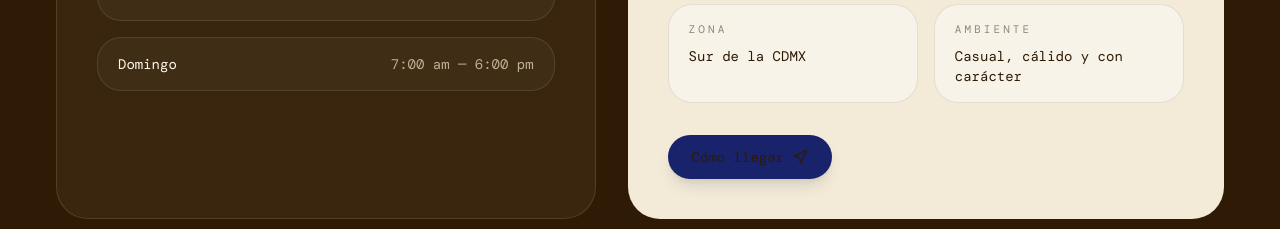
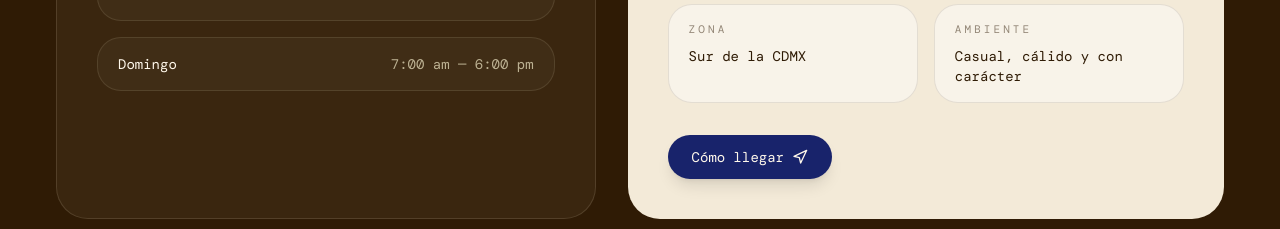
Before and after one commit to Genarohp7/casa-checo, a React (Vite) app: page / in a window 1280 px wide. Shown: the part 3720-3949 px from the top of the page. Built offline with nearby package versions, Linux system fonts and the light colour scheme; a web font is replaced by a local one.

Commit message:
fix: update Casa Checo maps link and improve visit CTA contrast

```diff
--- a/src/sections/VisitSection.jsx
+++ b/src/sections/VisitSection.jsx
@@ -181,19 +181,20 @@ function VisitSection() {
           </div>
 
         <Motion.a
-            href="https://maps.google.com/?q=Av.+San+Fernando+649,+Plaza+Cuicuilco"
+  href="https://www.google.com/maps/place/Casa+Checo/@19.2973656,-99.1824757,19z/data=!4m6!3m5!1s0x85ce012337126625:0x1af168ec3a392ce4!8m2!3d19.2970377!4d-99.1823669!16s%2Fg%2F11yxy3mtll?entry=ttu&g_ep=EgoyMDI2MDMyMy4xIKXMDSoASAFQAw%3D%3D"
   target="_blank"
   rel="noreferrer"
   whileHover={{ scale: 1.03 }}
   whileTap={{ scale: 0.98 }}
-            className="mt-8 inline-flex items-center gap-2 rounded-full px-6 py-3 text-sm text-[#fff8eb] shadow-lg"
+  className="mt-8 inline-flex items-center gap-2 rounded-full px-6 py-3 text-sm shadow-lg"
   style={{
     backgroundColor: "var(--color-primary)",
+    color: "#fff8eb",
     fontFamily: "var(--font-body)",
   }}
 >
   Cómo llegar
-            <Navigation size={16} />
+  <Navigation size={16} color="#fff8eb" />
 </Motion.a>
         </Motion.div>
       </div>
```
Lines whose indentation alone changed are shown as unchanged.
